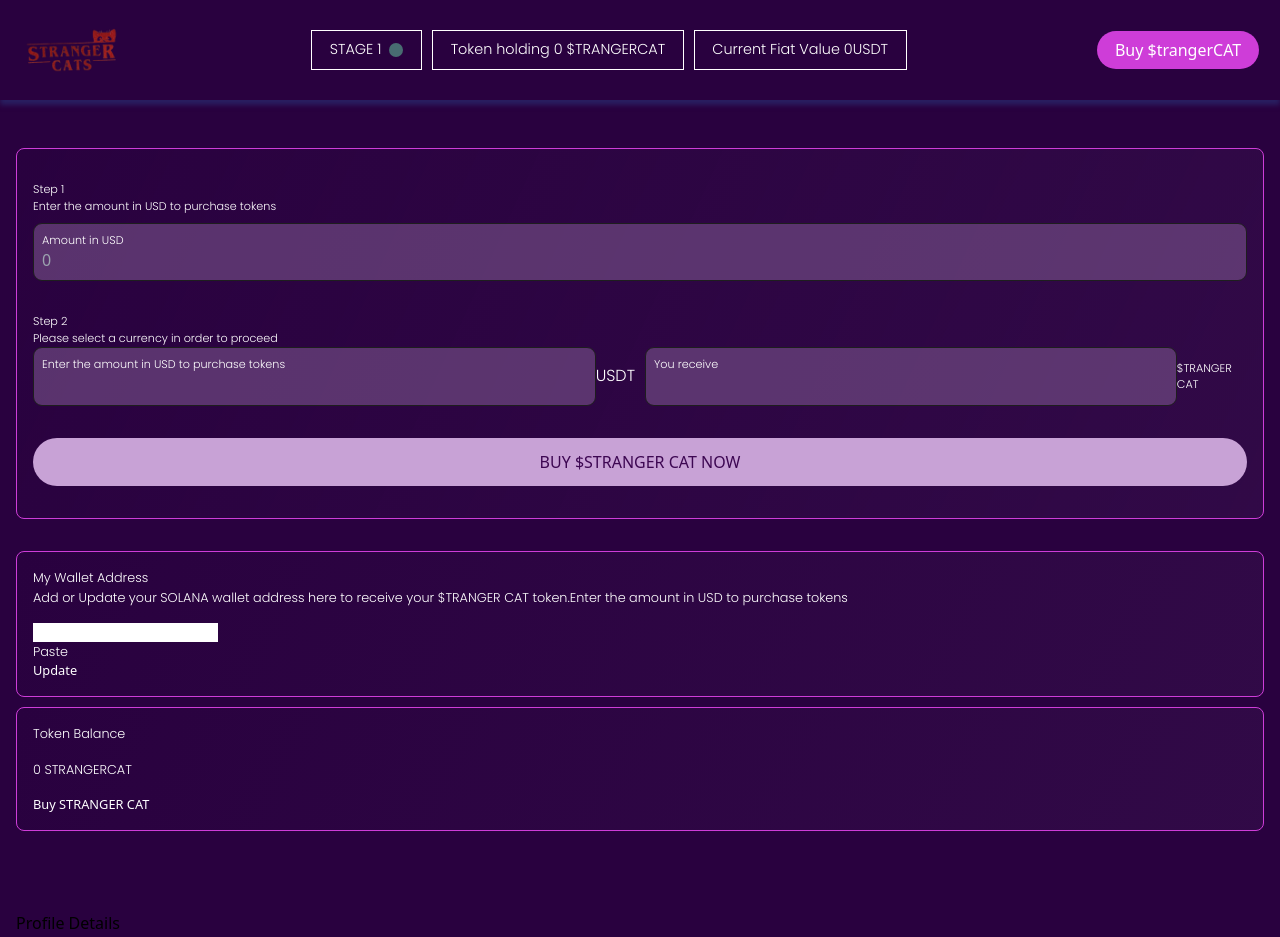
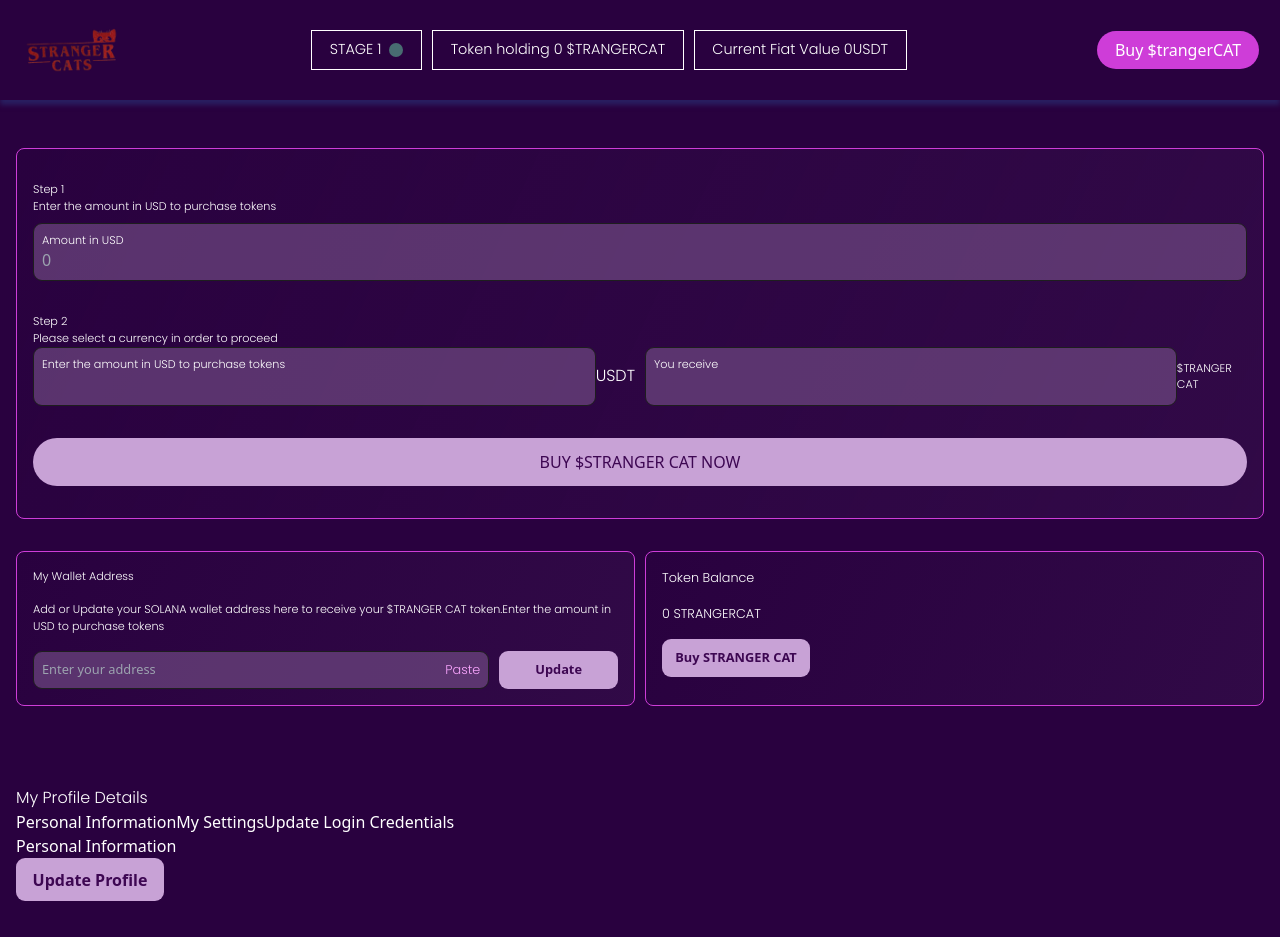
Before and after one commit to DavidOsezua/strangerCat, a React (Vite) app: page /dashboard in a window 1280 px wide. Shown: the top 937 px of the page. Built offline with nearby package versions, Linux system fonts and the light colour scheme; a web font is replaced by a local one.

Commit message:
fixed the login form

```diff
--- a/src/App.css
+++ b/src/App.css
@@ -23,7 +23,7 @@ p {
   background-color: #29013f;
   padding-right: 1rem;
   padding-left: 1rem;
-    padding-top: 2rem;
+  padding-top: 2rem;
 }
 
 .sectionContainer {
@@ -33,3 +33,27 @@ p {
   margin: 0 auto;
   padding-bottom: 3rem;
 }
+
+.inputContainer {
+  width: 100%;
+  background: rgba(123, 84, 141, 0.6);
+  border: 1px solid #1e1e1e;
+  border-radius: 9px;
+  color: #fff;
+  padding: 0.5rem;
+}
+
+.input {
+  outline: none;
+  color: #fff;
+  background: transparent;
+}
+
+.btn {
+  width: 148px;
+  padding: 0.6rem;
+  color: #3d0752;
+  font-weight: 600;
+  background: #c8a2d6;
+  border-radius: 9px;
+}
--- a/src/Components/Contest.module.css
+++ b/src/Components/Contest.module.css
@@ -12,9 +12,10 @@
 @media screen and (min-width: 80rem) {
   .cats {
     flex-direction: row;
+    justify-content: center;
   }
 
   .cat {
-    width: 20rem;
+    width: 15rem;
   }
 }
--- a/src/Components/Login.jsx
+++ b/src/Components/Login.jsx
@@ -1,19 +1,21 @@
 import React from "react";
 import styles from "./Login.module.css";
+import "../App.css";
 
 const Login = () => {
   return (
     <div className={`${styles.loginContent}`}>
+      <p>LOGIN</p>
       <form action="index.html" className={styles.form}>
         <div className={`${styles.inputDiv} one`}>
           <div className="i">
             <img />
           </div>
-          <div className={`${styles.div}`}>
+          <div className={`inputContainer`}>
             <p>Username</p>
             <input
               type="text"
-              className={`${styles.input}`}
+              className={`input`}
               placeholder="enter your email"
             />
           </div>
@@ -23,15 +25,17 @@ const Login = () => {
           <div className="i">
             <i className="fas fa-lock"></i>
           </div>
-          <div className={`${styles.div}`}>
+          <div className={`inputContainer`}>
             <p>Password</p>
-            <input type="password" className={`${styles.input}`} />
+            <input type="password" className={`input`} placeholder="password" />
           </div>
         </div>
 
         <button className={`${styles.btn}`}>Login</button>
 
-        <div className={`flex justify-between text-[#fff] text-[0.6rem] pt-[0.8rem]`}>
+        <div
+          className={`flex justify-between text-[#fff] text-[0.6rem] pt-[0.8rem]`}
+        >
           <p>Remember Me</p>
           <p>Forgot Password</p>
         </div>
--- a/src/Components/Login.module.css
+++ b/src/Components/Login.module.css
@@ -1,8 +1,10 @@
 .loginContent {
   display: flex;
-  justify-content: flex-start;
+  flex-direction: column;
+
   align-items: center;
-  text-align: center;
+  /* text-align: center; */
+  color: #fff;
   background: linear-gradient(180deg, #460a5d 0%, #2f0e3f 100%);
   border: 2.45px solid #ce3dd8;
   border-radius: 22.9993px;
@@ -13,105 +15,15 @@
   width: 360px;
 }
 
+.form > * + * {
+  margin-top: 1rem;
+}
+
 .loginContent h2 {
   margin: 15px 0;
   color: #333;
   text-transform: uppercase;
   font-size: 2.9rem;
-}
-
-.loginContent .inputDiv {
-  position: relative;
-  display: grid;
-  grid-template-columns: 7% 93%;
-  margin: 15px 0;
-  padding: 5px 0;
-  background-color: #6b407c;
-  border-radius: 14px;
-  /* border-bottom: 2px solid #d9d9d9; */
-}
-
-.loginContent .inputDiv.one {
-  margin-top: 0;
-}
-
-.i {
-  color: #d9d9d9;
-  display: flex;
-  justify-content: center;
-  align-items: center;
-}
-
-.i i {
-  transition: 0.3s;
-}
-
-.inputDiv > div {
-  position: relative;
-  height: 45px;
-}
-
-.inputDiv > div > p {
-  position: absolute;
-  left: 10px;
-  top: 50%;
-  transform: translateY(-50%);
-  color: #fff;
-  font-size: 0.8rem;
-  transition: 0.3s;
-}
-
-.inputDiv:before,
-.inputDiv:after {
-  content: "";
-  position: absolute;
-  bottom: -2px;
-  width: 0%;
-  height: 2px;
-  background-color: #38d39f;
-  transition: 0.4s;
-}
-
-.inputDiv:before {
-  right: 50%;
-}
-
-.inputDiv:after {
-  left: 50%;
-}
-
-.inputDiv.focus:before,
-.inputDiv.focus:after {
-  width: 50%;
-}
-
-.inputDiv.focus > div > h5 {
-  top: -5px;
-  font-size: 15px;
-}
-
-.inputDiv.focus > .i > i {
-  color: #38d39f;
-}
-
-.inputDiv > div > input {
-  position: absolute;
-  left: 0;
-  top: 15px;
-  width: 100%;
-  height: 100%;
-  border: none;
-  outline: none;
-  background: none;
-  padding: 0.5rem 0.7rem;
-  font-size: 0.8rem;
-  color: #555;
-
-  font-family: "poppins", sans-serif;
-}
-
-.inputDiv.pass {
-  margin-bottom: 4px;
 }
 
 a {
--- a/src/Components/ProfileDetails.jsx
+++ b/src/Components/ProfileDetails.jsx
@@ -1,10 +1,17 @@
-import React from "react";
+import React, { useState } from "react";
+import styles from "./ProfileDetails.module.css";
 import "../App.css";
+import TabComponent from "./TabComponent";
 
 const ProfileDetails = () => {
   return (
     <section className={`section `}>
-      <div className={`sectionContianer py-0`}>Profile Details</div>
+      <div className={`sectionContianer py-0 text-[#fff]`}>
+        <p>My Profile Details</p>
+        <TabComponent />
+
+        <button className="btn">Update Profile</button>
+      </div>
     </section>
   );
 };
--- /dev/null
+++ b/src/Components/TabComponent.jsx
@@ -0,0 +1,64 @@
+import React, { useState } from "react";
+import styles from "./TabComponent.module.css";
+
+const TabComponent = () => {
+  const [activeTab, setActiveTab] = useState("Personal Information");
+
+  const handleTabSwitching = (tabName) => {
+    setActiveTab(tabName);
+  };
+  return (
+    <>
+      <div className={`${styles.tabContainer}`}>
+        {/************************** EXCHANGE TAB ********************************/}
+        <button
+          onClick={() => {
+            handleTabSwitching("Personal Information");
+          }}
+          className={`${activeTab === "Personal Information" ? "active" : ""} ${
+            styles.btn
+          }
+           `}
+        >
+          Personal Information
+        </button>
+
+        {/************************** MINING TAB  ********************************/}
+        <button
+          onClick={() => {
+            handleTabSwitching("My Settings");
+          }}
+          className={`${activeTab === "My Settings" ? "active" : ""}  ${
+            styles.btn
+          }
+           `}
+        >
+          My Settings
+        </button>
+
+        {/************************** FRIENDS TAB ********************************/}
+        <button
+          onClick={() => {
+            handleTabSwitching("Update Login Credentials");
+          }}
+          className={`${
+            activeTab === "Update Login Credentials" ? "active" : ""
+          } ${styles.btn}
+           `}
+        >
+          Update Login Credentials
+        </button>
+      </div>
+
+      {activeTab === "Personal Information" && (
+        <div className="">Personal Information</div>
+      )}
+      {activeTab === "My Settings" && <div>My Settings</div>}
+      {activeTab === "Update Login Credentials" && (
+        <div>Update Login Credentials</div>
+      )}
+    </>
+  );
+};
+
+export default TabComponent;
--- a/src/Components/Wallet.jsx
+++ b/src/Components/Wallet.jsx
@@ -1,12 +1,12 @@
 import React from "react";
-import styles from './Wallet.module.css'
+import styles from "./Wallet.module.css";
 
 const Wallet = () => {
   return (
     <section className={`section`}>
       <div className={`sectionContainer pt-0  ${styles.walletContainer}`}>
         <div className={`${styles.wallet}`}>
-          <div>
+          <div className={`${styles.textContainer}`}>
             <p>My Wallet Address</p>
             <p>
               Add or Update your SOLANA wallet address here to receive your
@@ -14,13 +14,16 @@ const Wallet = () => {
             </p>
           </div>
 
-          <div>
-            <div>
-              <input className={`${styles.input}`} />
-              <p>Paste</p>
+          <div className={`${styles.emailContainer}`}>
+            <div className={`${styles.inputContainer}`}>
+              <input
+                className={`${styles.input} `}
+                placeholder="Enter your address"
+              />
+              <p className="text-[#F8A5FD]"> Paste</p>
             </div>
 
-            <button>Update</button>
+            <button className={`btn`}>Update</button>
           </div>
         </div>
 
@@ -32,7 +35,7 @@ const Wallet = () => {
             <span></span>
           </div>
 
-          <button>Buy STRANGER CAT</button>
+          <button className={`btn`}>Buy STRANGER CAT</button>
         </div>
 
         {/************************************* Second Div  ************************************/}
--- a/src/Components/Wallet.module.css
+++ b/src/Components/Wallet.module.css
@@ -18,7 +18,44 @@
   font-size: 0.8rem;
 }
 
+.wallet > * + * {
+  margin-top: 1rem;
+}
 
-.wallet > *+*{
-    margin-top: 1rem;
+.textContainer {
+  font-size: 0.7rem;
 }
+
+.textContainer > * + * {
+  margin-top: 1rem;
+}
+
+.emailContainer {
+  display: flex;
+  gap: 10px;
+  align-items: center;
+}
+
+.inputContainer {
+  display: flex;
+  gap: 10px;
+  justify-content: space-between;
+  width: 100%;
+  background: rgba(123, 84, 141, 0.6);
+  border: 1px solid #1e1e1e;
+  border-radius: 9px;
+  color: #fff;
+  padding: 0.5rem;
+}
+
+.input {
+  outline: none;
+  color: #fff;
+  background: transparent;
+}
+
+@media screen and (min-width: 80rem) {
+  .walletContainer {
+    flex-direction: row;
+  }
+}
--- a/src/pages/LoginPage.module.css
+++ b/src/pages/LoginPage.module.css
@@ -1,8 +1,8 @@
 .loginPage {
   background-color: #29013f;
-  height: calc(100vh - 12.04rem);
+  height: 100vh;
   width: 100%;
-  padding-top: 4rem;
+  padding-top: 2rem;
 }
 
 .container {
```
Also changed, not shown: src/Components/TabComponent.module.css (added).
